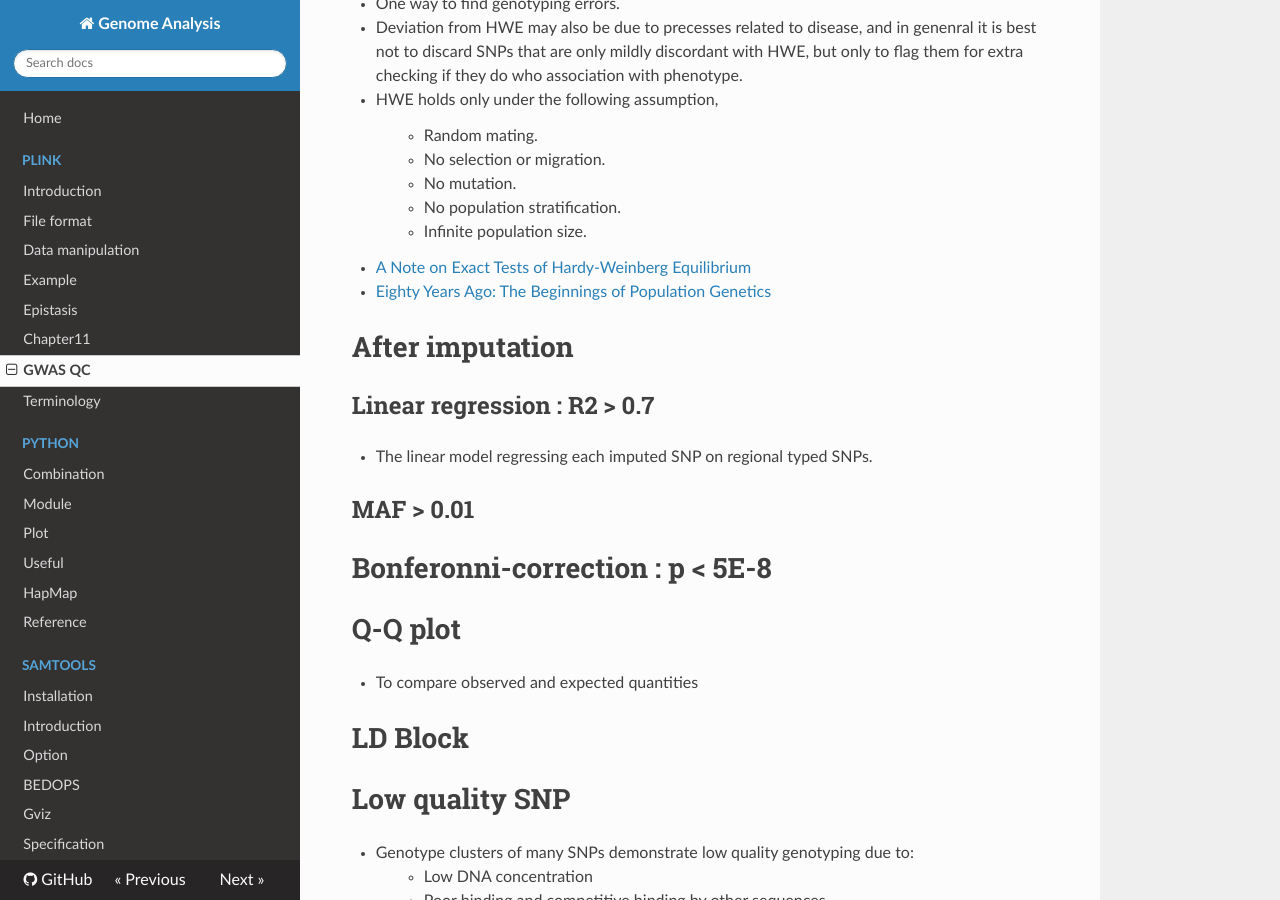
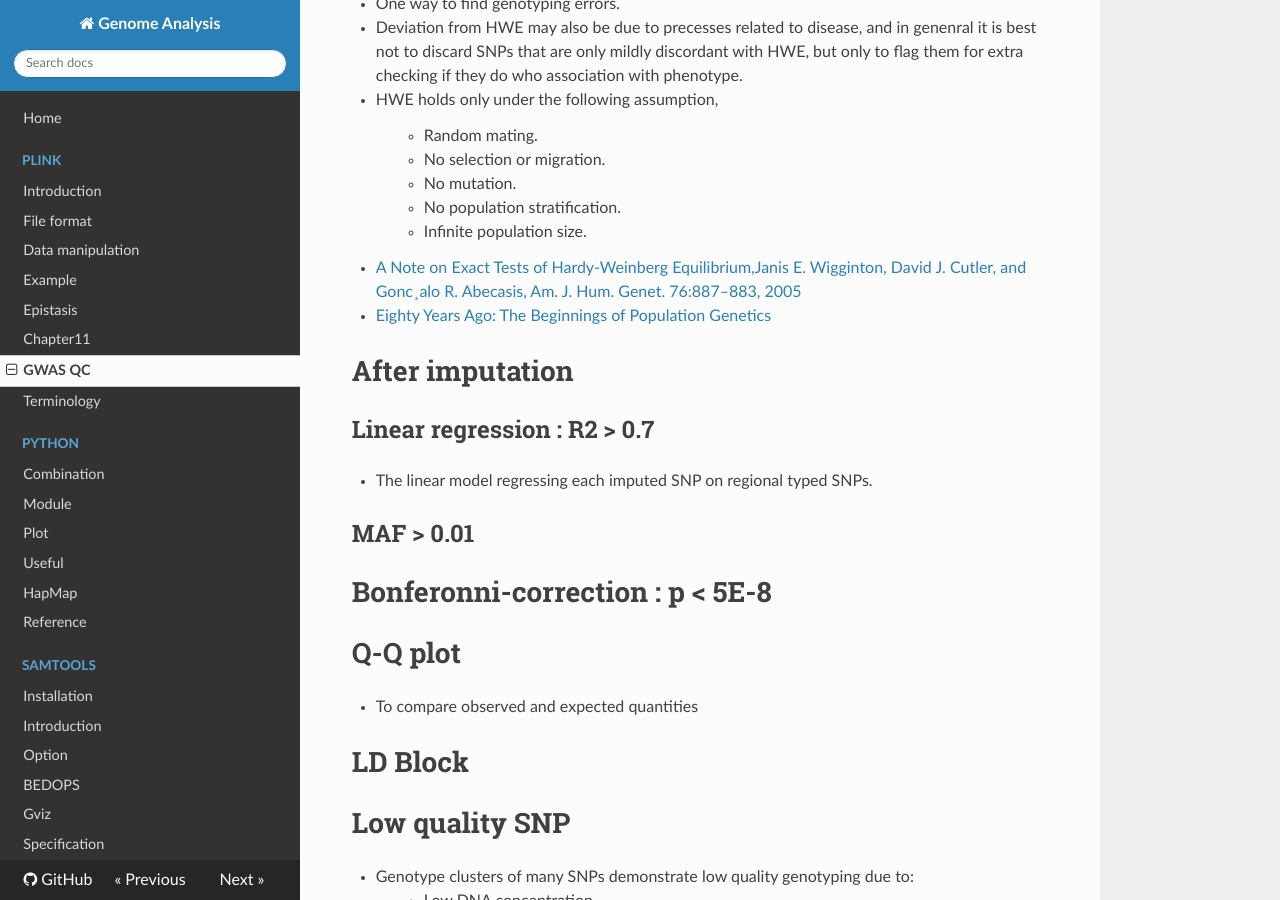
Before and after one commit to WonyoungCho/plink, an MkDocs documentation site: the page built from docs/GWAS.md, in a window 1280 px wide and 900 px high, scrolled down 4474 px. Built offline with MkDocs 1.6.1, drawn with Linux system fonts in a browser that asks for light colours; nearby versions of some CDN libraries; old or Windows-style settings are respelled for this version of MkDocs.

Commit message:
Update GWAS.md

```diff
--- a/docs/GWAS.md
+++ b/docs/GWAS.md
@@ -160,7 +160,7 @@ in controls.
 > - No population stratification.
 > - Infinite population size.
 
-- [A Note on Exact Tests of Hardy-Weinberg Equilibrium](https://www.ncbi.nlm.nih.gov/pmc/articles/PMC1199378/)
+- [A Note on Exact Tests of Hardy-Weinberg Equilibrium,Janis E. Wigginton, David J. Cutler, and Gonc¸alo R. Abecasis, Am. J. Hum. Genet. 76:887–883, 2005](https://www.ncbi.nlm.nih.gov/pmc/articles/PMC1199378/)
 - [Eighty Years Ago: The Beginnings of Population Genetics](https://www.ncbi.nlm.nih.gov/pmc/articles/PMC1203431/)
 
 
```
